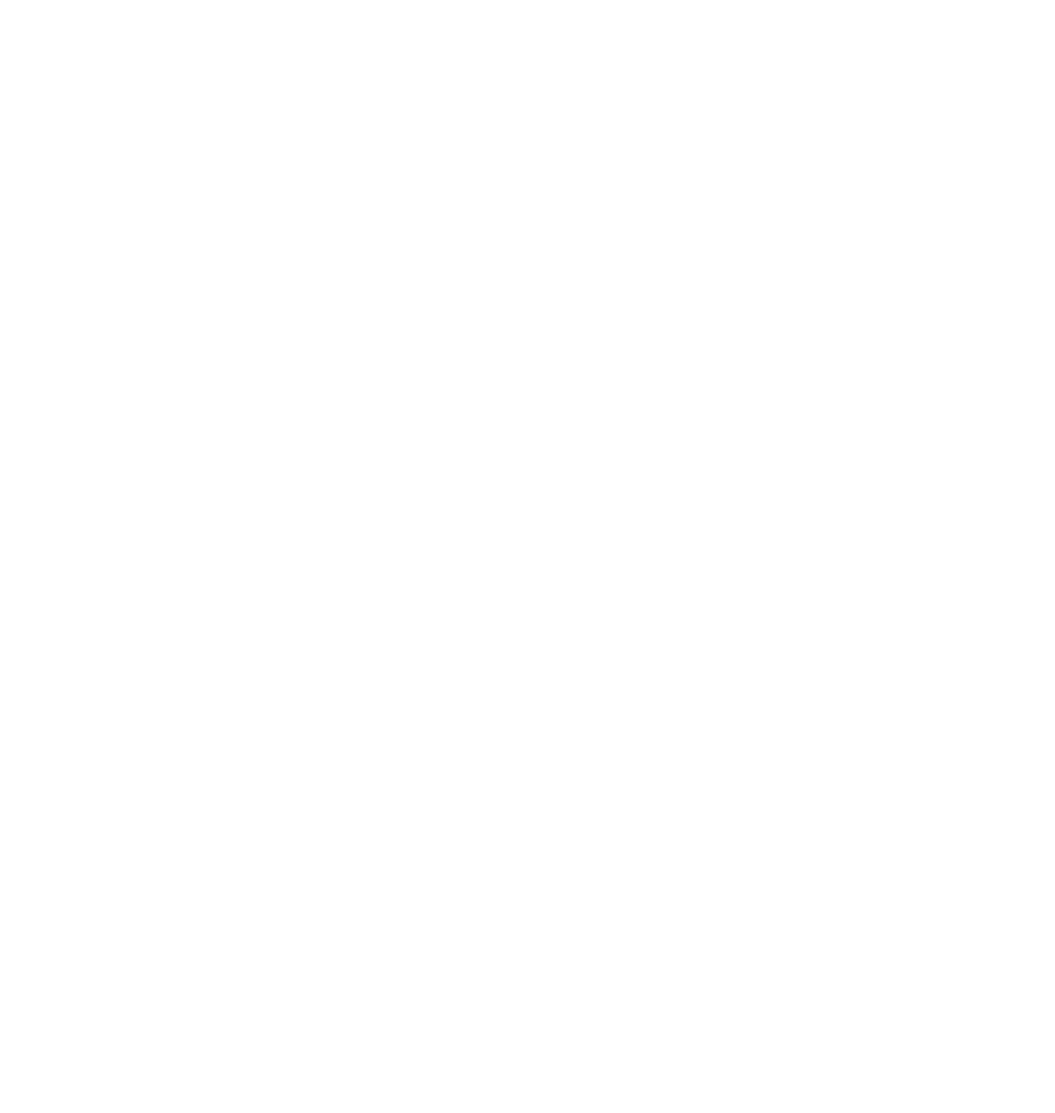
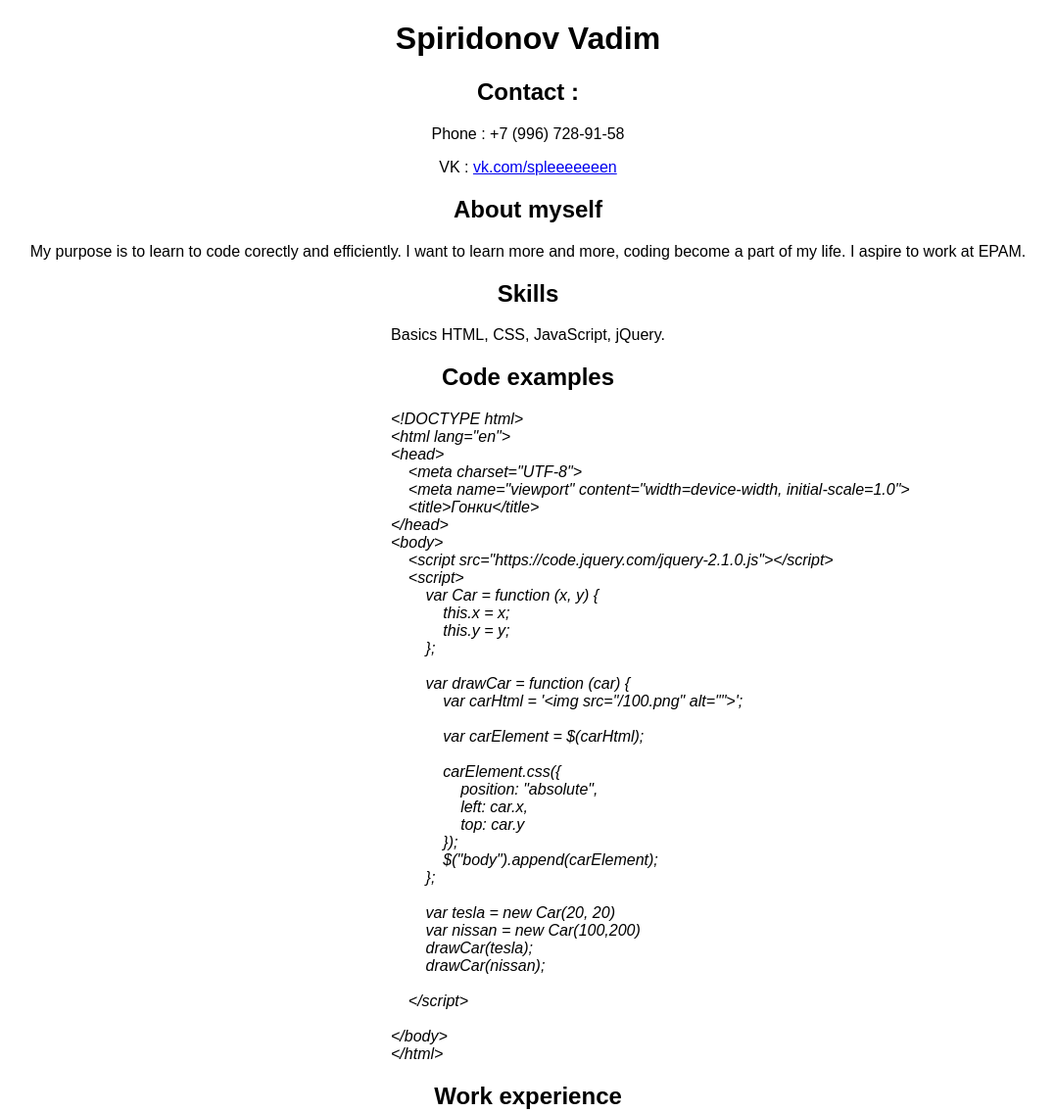
Before and after one commit to donothonor/rsschool-cv, a plain HTML site: page index.html in a window 1280 px wide. Shown: the whole page at 98% size, without its empty margins (101-1178 px from the left). Before the commit the page ends 800 px from the top, so only its background shows below. Drawn offline with Linux system fonts and the light colour scheme.

Commit message:
add : code example and style.css

```diff
--- a/index.html
+++ b/index.html
@@ -1,11 +1,63 @@
 <!DOCTYPE html>
 <html lang="en">
 <head>
+    <link rel="stylesheet" href="style.css">
     <meta charset="UTF-8">
     <meta name="viewport" content="width=device-width, initial-scale=1.0">
     <title>Document</title>
 </head>
 <body>
-
+    <h1>Spiridonov Vadim</h1>
+    <h2>Contact :</h2>
+    <p>Phone : +7 (996)  728-91-58</p>
+    <p>VK    : <a href="https://vk.com/spleeeeeeen">vk.com/spleeeeeeen</a></p>
+    <h2>About myself</h2>
+    <p>My purpose is to learn to code corectly and efficiently.
+        I want to learn more and more, coding become a part of my life.
+        I aspire to work at EPAM.</p>
+    <h2>Skills</h2>
+    <p>Basics HTML, CSS, JavaScript, jQuery.</p>
+    <h2>Code examples</h2>
+        <div class="ex">
+            <div><span>&lt;!DOCTYPE&nbsp;html&gt;</span></div>
+            <div><span>&lt;html&nbsp;lang="en"&gt;</span></div>
+            <div><span>&lt;head&gt;</span></div>
+            <div><span>&nbsp;&nbsp;&nbsp;&nbsp;&lt;meta&nbsp;charset="UTF-8"&gt;</span></div>
+            <div><span>&nbsp;&nbsp;&nbsp;&nbsp;&lt;meta&nbsp;name="viewport"&nbsp;content="width=device-width,&nbsp;initial-scale=1.0"&gt;</span></div>
+            <div><span>&nbsp;&nbsp;&nbsp;&nbsp;&lt;title&gt;Гонки&lt;/title&gt;</span></div>
+            <div><span>&lt;/head&gt;</span></div>
+            <div><span>&lt;body&gt;</span></div>
+            <div><span>&nbsp;&nbsp;&nbsp;&nbsp;&lt;script&nbsp;src="https://code.jquery.com/jquery-2.1.0.js"&gt;&lt;/script&gt;</span></div>
+            <div><span>&nbsp;&nbsp;&nbsp;&nbsp;&lt;script&gt;</span></div>
+            <div><span>&nbsp;&nbsp;&nbsp;&nbsp;&nbsp;&nbsp;&nbsp;&nbsp;var&nbsp;Car&nbsp;=&nbsp;function&nbsp;(x,&nbsp;y)&nbsp;{</span></div>
+            <div><span>&nbsp;&nbsp;&nbsp;&nbsp;&nbsp;&nbsp;&nbsp;&nbsp;&nbsp;&nbsp;&nbsp;&nbsp;this.x&nbsp;=&nbsp;x;</span></div>
+            <div><span>&nbsp;&nbsp;&nbsp;&nbsp;&nbsp;&nbsp;&nbsp;&nbsp;&nbsp;&nbsp;&nbsp;&nbsp;this.y&nbsp;=&nbsp;y;</span></div>
+            <div><span>&nbsp;&nbsp;&nbsp;&nbsp;&nbsp;&nbsp;&nbsp;&nbsp;};</span></div>
+            <br />
+            <div><span>&nbsp;&nbsp;&nbsp;&nbsp;&nbsp;&nbsp;&nbsp;&nbsp;var&nbsp;drawCar&nbsp;=&nbsp;function&nbsp;(car)&nbsp;{</span></div>
+            <div><span>&nbsp;&nbsp;&nbsp;&nbsp;&nbsp;&nbsp;&nbsp;&nbsp;&nbsp;&nbsp;&nbsp;&nbsp;var&nbsp;carHtml&nbsp;=&nbsp;'&lt;img&nbsp;src="/100.png"&nbsp;alt=""&gt;';</span></div>
+            <br />
+            <div><span>&nbsp;&nbsp;&nbsp;&nbsp;&nbsp;&nbsp;&nbsp;&nbsp;&nbsp;&nbsp;&nbsp;&nbsp;var&nbsp;carElement&nbsp;=&nbsp;$(carHtml);</span></div>
+            <br />
+            <div><span>&nbsp;&nbsp;&nbsp;&nbsp;&nbsp;&nbsp;&nbsp;&nbsp;&nbsp;&nbsp;&nbsp;&nbsp;carElement.css({</span></div>
+            <div><span>&nbsp;&nbsp;&nbsp;&nbsp;&nbsp;&nbsp;&nbsp;&nbsp;&nbsp;&nbsp;&nbsp;&nbsp;&nbsp;&nbsp;&nbsp;&nbsp;position:&nbsp;"absolute",</span></div>
+            <div><span>&nbsp;&nbsp;&nbsp;&nbsp;&nbsp;&nbsp;&nbsp;&nbsp;&nbsp;&nbsp;&nbsp;&nbsp;&nbsp;&nbsp;&nbsp;&nbsp;left:&nbsp;car.x,</span></div>
+            <div><span>&nbsp;&nbsp;&nbsp;&nbsp;&nbsp;&nbsp;&nbsp;&nbsp;&nbsp;&nbsp;&nbsp;&nbsp;&nbsp;&nbsp;&nbsp;&nbsp;top:&nbsp;car.y</span></div>
+            <div><span>&nbsp;&nbsp;&nbsp;&nbsp;&nbsp;&nbsp;&nbsp;&nbsp;&nbsp;&nbsp;&nbsp;&nbsp;});</span></div>
+            <div><span>&nbsp;&nbsp;&nbsp;&nbsp;&nbsp;&nbsp;&nbsp;&nbsp;&nbsp;&nbsp;&nbsp;&nbsp;$("body").append(carElement);</span></div>
+            <div><span>&nbsp;&nbsp;&nbsp;&nbsp;&nbsp;&nbsp;&nbsp;&nbsp;};</span></div>
+            <div><span>&nbsp;&nbsp;&nbsp;&nbsp;&nbsp;&nbsp;&nbsp;&nbsp;</span></div>
+            <div><span>&nbsp;&nbsp;&nbsp;&nbsp;&nbsp;&nbsp;&nbsp;&nbsp;var&nbsp;tesla&nbsp;=&nbsp;new&nbsp;Car(20,&nbsp;20)</span></div>
+            <div><span>&nbsp;&nbsp;&nbsp;&nbsp;&nbsp;&nbsp;&nbsp;&nbsp;var&nbsp;nissan&nbsp;=&nbsp;new&nbsp;Car(100,200)</span></div>
+            <div><span>&nbsp;&nbsp;&nbsp;&nbsp;&nbsp;&nbsp;&nbsp;&nbsp;drawCar(tesla);</span></div>
+            <div><span>&nbsp;&nbsp;&nbsp;&nbsp;&nbsp;&nbsp;&nbsp;&nbsp;drawCar(nissan);</span></div>
+            <br />
+            <div><span>&nbsp;&nbsp;&nbsp;&nbsp;&lt;/script&gt;</span></div>
+            <div><span>&nbsp;&nbsp;&nbsp;&nbsp;</span></div>
+            <div><span>&lt;/body&gt;</span></div>
+            <div><span>&lt;/html&gt;</span></div>
+            </div>
+    <h2>Work experience</h2>
+    <h2></h2>
 </body>
 </html>
--- /dev/null
+++ b/style.css
@@ -0,0 +1,11 @@
+body {
+    text-align: center;
+    margin: 0 auto;
+    font-family: Arial, Helvetica, sans-serif;
+}
+.ex {
+    font-style: italic;
+    text-decoration: none;
+    margin: 0 0 0 500px;
+    text-align: left;
+}
```
